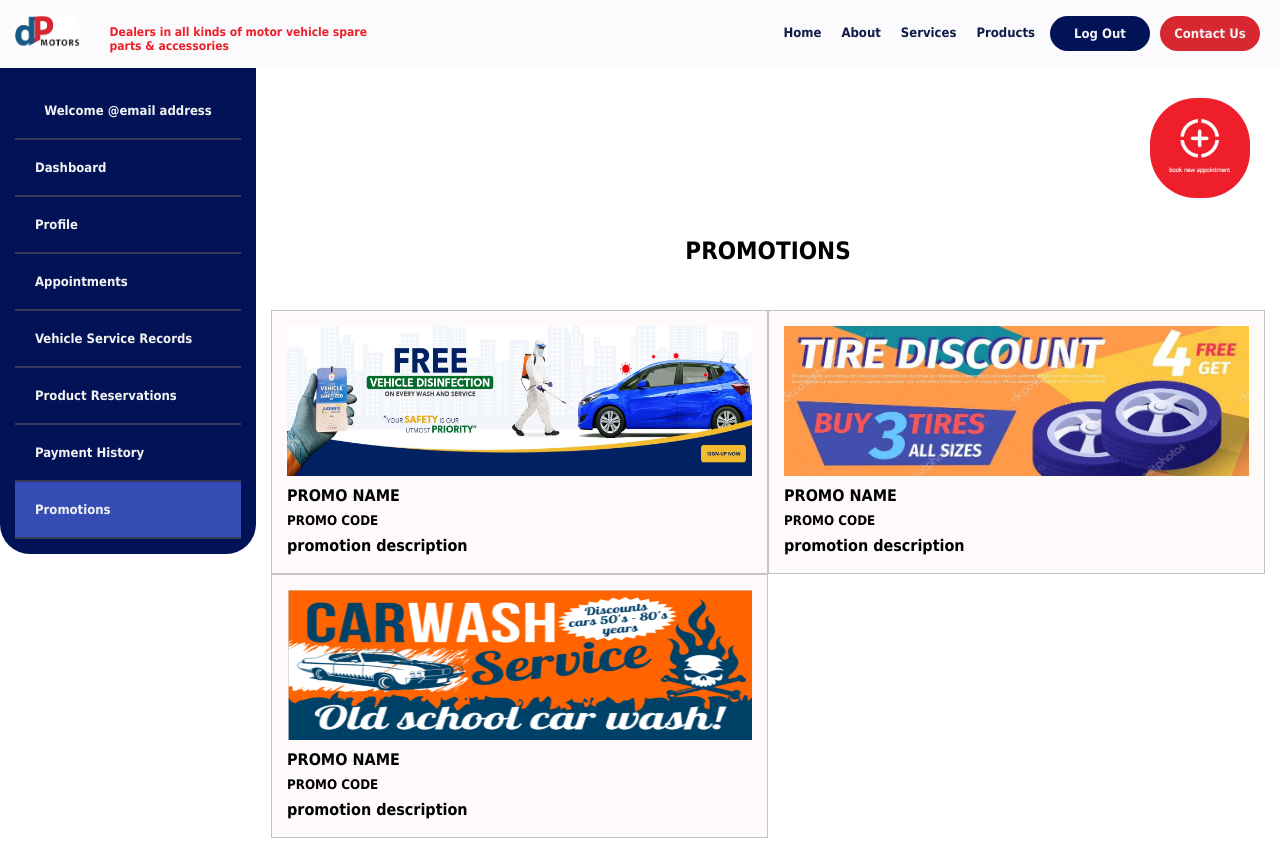
After one commit to kavisha-perera/IS2102-DPMotors, a PHP site: the page made by UI/customer gerneral/customer read promotions.html in a window 1280 px wide. The commit adds this page. Run offline with PHP 8.4, Linux system fonts and the light colour scheme.

Commit message:
customer read promotion UI created
includes new folder - Customer General, which will contain the general customer UI.

A new css file, promotions-customer.css was created.

```diff
--- /dev/null
+++ b/UI/customer gerneral/customer read promotions.html
@@ -0,0 +1,112 @@
+<!DOCTYPE HTML>
+<html lang="en">
+<head>
+    <meta charset="utf-8">
+    <meta name="viewport" content="width=device-width, initial-scale=1.0"> <!--https://www.w3schools.com/css/css_rwd_viewport.asp-->
+    <link rel="stylesheet" href="../../css/main.css">
+	<title>promotions</title>
+</head>
+<body>
+
+    <div class="row r1">
+        <div class="col-13">
+            <img src="../../images/logo.png" class="navLogo">
+        </div>
+        <div class="col-nav">
+            <h4 class="navSlogan">Dealers in all kinds of motor vehicle spare parts & accessories</h4>
+        </div>
+        <div class="col-14 navbar">
+            <a href="#">Home</a>
+            <a href="#">About</a>
+            <a href="#">Services</a>
+            <a href="#">Products</a>
+            <button class="navButton"> Log Out </button>
+            <button class="navButton contact"> Contact Us </button>
+        </div>
+    </div>
+
+    <!-- Start of Dropdown for screens with width less than 800px-->
+                    <div class="row r2">
+                        <div class="col-2 sideNav-dropdown" >
+                                <img src="../../images/dropdown.svg" class="dropButton">
+                                <div class="dropdown-content">
+                                    <a href="#"> Dashboard </a>
+                                    <a href="#"> Profile </a>
+                                    <a href="#"> Appointments </a>
+                                    <a href="#"> Vehicle Service Records </a>
+                                    <a href="#"> Product Reservations </a>
+                                    <a href="#"> Payment History </a>
+                                    <a href="#" class="active"> Promotions </a>
+                                </div>
+                        </div>
+                        <div class="col-10 smallWel">
+                            <p> Welcome @email address</p>
+                        </div>
+                    </div>
+    <!--End of Dropdown for screens with width less than 800px-->
+
+    <div class="row r3">
+        <div class="col-15 sideNav">
+            <p> Welcome @email address</p> <hr>
+                <a href="#"> Dashboard </a> <hr>
+                <a href="#"> Profile </a> <hr>
+                <a href="#"> Appointments </a> <hr>
+                <a href="#"> Vehicle Service Records </a> <hr>
+                <a href="#"> Product Reservations </a> <hr>
+                <a href="#"> Payment History </a> <hr>
+                <a href="#" class="active"> Promotions </a> <hr>
+        </div>
+
+        <div class="col-16 content">
+            <!--main content here-->
+                <div class="row">
+                    <div class="col-9 promotionsNull"></div>
+                    <div class="col-3 promoAlign">
+                        <a href="#"><img src="../../images/customer/book.png" class="bookAppInPromo"></a>
+                    </div>
+                </div>
+                <div class="row">
+                    <div class="col-12">
+                        <h2 class="PromoTitle">PROMOTIONS</h2>
+                    </div>
+                </div>
+                <div class="row r3-1">
+                    <div class="col-6 promoDeets">
+                        <a href="#"><img src="../../images/promotions/sample1.jpg" class="promotionBanner"></a>
+                        <h4>PROMO NAME</h4>
+                        <h5>PROMO CODE</h5>
+                        <p>promotion description</p>
+                    </div>
+                    <div class="col-6 promoDeets">
+                        <a href="#"><img src="../../images/promotions/sample2.jpg" class="promotionBanner"></a>
+                        <h4>PROMO NAME</h4>
+                        <h5>PROMO CODE</h5>
+                        <p>promotion description</p>
+                    </div>
+                    <div class="col-6 promoDeets">
+                        <a href="#"><img src="../../images/promotions/sample3.png" class="promotionBanner"></a>
+                        <h4>PROMO NAME</h4>
+                        <h5>PROMO CODE</h5>
+                        <p>promotion description</p>
+                    </div>
+                </div>
+        </div>
+    </div>
+
+
+
+
+
+ <!--   <footer>
+        <div class="row">
+            <div class="col-12">
+                <h4>CONTACT</h4><br>
+                <p>1088, 1 Battaramulla, Pannipitiya Rd, Battaramulla 10120 </p>
+                011 2XXXXXX | 07X XXXXXXX </p>
+                dpmotors@gmail.com</p>
+            </div>
+        </div>
+    </footer> -->
+
+</body>
+</html>
--- a/css/main.css
+++ b/css/main.css
@@ -13,3 +13,5 @@
 @import "login.css";
 
 @import "cashier-signup-customer.css";
+
+@import "promotions-customer.css";
--- /dev/null
+++ b/css/promotions-customer.css
@@ -0,0 +1,37 @@
+@media (max-width:800px){
+
+    .promotionsNull{
+        display: none;
+    }
+}
+
+.promoAlign{
+    display: flex;
+    justify-content: end;
+}
+
+.PromoTitle{
+    text-align: center;
+    margin-top: 5px;
+    margin-bottom: 30px;
+}
+
+.promoDeets{
+    padding: 15px;
+    line-height: 25px;
+    background-color:#FFFAFA;
+    border: 1px solid #C4C4C4;
+}
+
+.promotionBanner{
+    width: 100%;
+    height: 150px;
+}
+
+.bookAppInPromo{
+    max-width: 100px;
+    width:auto;
+    height:auto;
+    border-radius: 46%;
+    cursor: pointer;
+}
```
Also changed, not shown: images/promotions/book.png (added), images/promotions/sample1.jpg (added), images/promotions/sample2.jpg (added), images/promotions/sample3.png (added).
